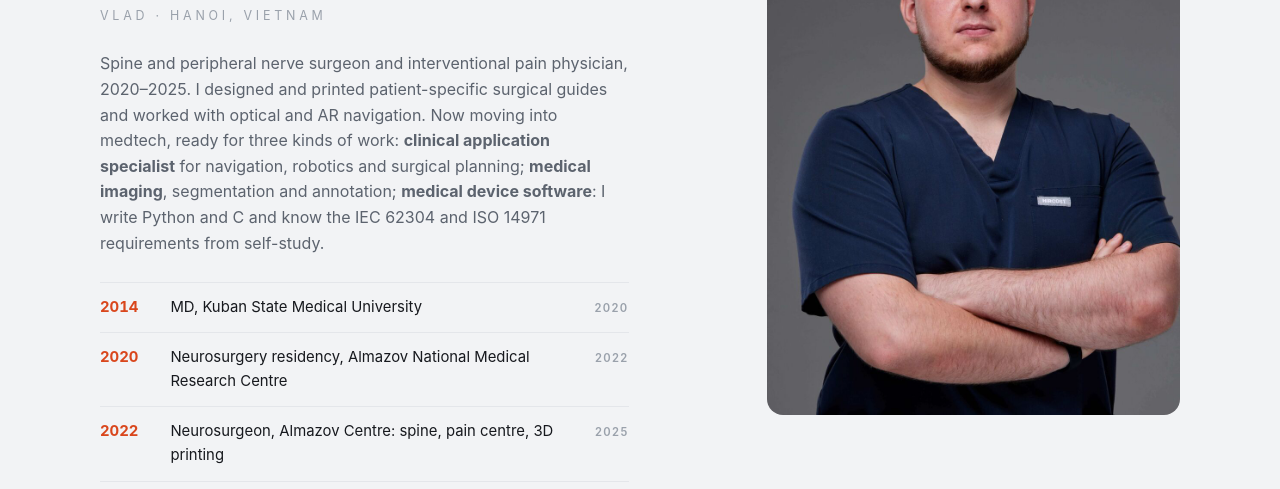
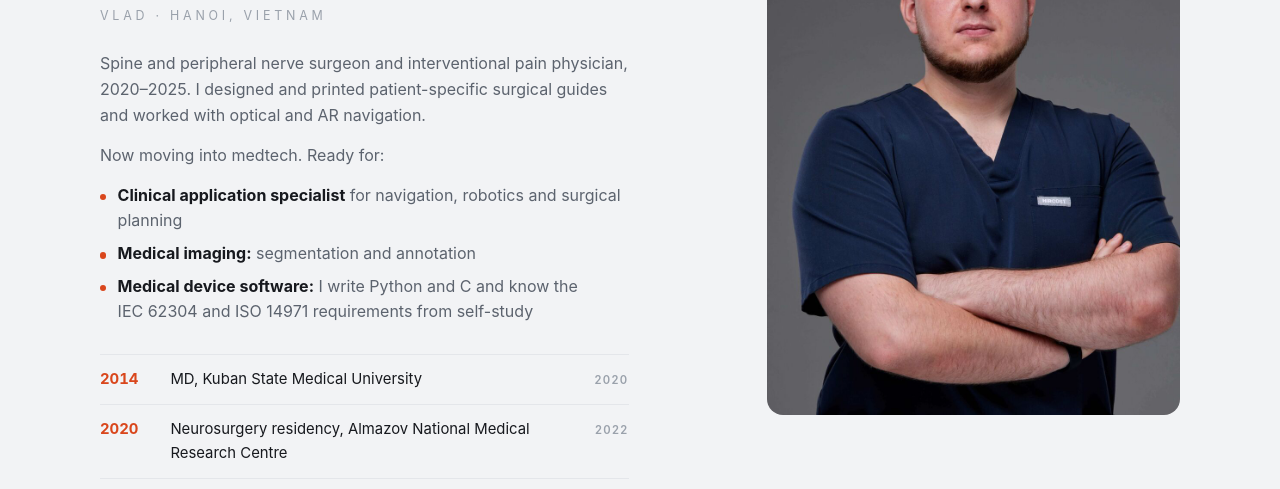
Before and after one commit to Mineevneuro/mineevneuro.github.io, a plain HTML site: page index.html in a window 1280 px wide. Shown: the part 237-726 px from the top of the page. Drawn offline with Linux system fonts and the light colour scheme.

Commit message:
Hero roles list, regulatory wording, navigation estimate

```diff
--- a/css/style.css
+++ b/css/style.css
@@ -109,6 +109,11 @@ li + li { margin-top: 0.4em; }
 .hero h1 { margin-bottom: 0.15em; }
 .hero .sub { font-size: 0.78rem; letter-spacing: 0.3em; text-transform: uppercase; color: var(--faint); margin-bottom: 1.6rem; }
 .hero .intro { color: var(--muted); max-width: 34rem; margin-bottom: 1.6rem; }
+.hero p.intro { margin-bottom: 0.9rem; }
+.hero ul.roles { list-style: none; padding: 0; margin: 0 0 1.8rem; }
+.hero ul.roles li { position: relative; padding-left: 1.1rem; margin-bottom: 0.45rem; }
+.hero ul.roles li::before { content: ""; position: absolute; left: 0; top: 0.7em; width: 0.4rem; height: 0.4rem; border-radius: 50%; background: var(--accent); }
+.hero ul.roles strong { color: var(--text); }
 .hero .photo { align-self: end; margin: 0 -1.25rem; }
 .hero .photo img { width: 100%; aspect-ratio: 4 / 5; object-fit: cover; }
 @media (min-width: 52rem) {
--- a/index.html
+++ b/index.html
@@ -34,7 +34,13 @@
       <p class="eyebrow">Neurosurgeon / Surgical planning / Medical imaging</p>
       <h1>Vladimir Mineev</h1>
       <p class="sub">Vlad · Hanoi, Vietnam</p>
-      <p class="intro">Spine and peripheral nerve surgeon and interventional pain physician, 2020–2025. I designed and printed patient-specific surgical guides and worked with optical and AR navigation. Now moving into medtech, ready for three kinds of work: <strong>clinical application specialist</strong> for navigation, robotics and surgical planning; <strong>medical imaging</strong>, segmentation and annotation; <strong>medical device software</strong>: I write Python and C and know the IEC&nbsp;62304 and ISO&nbsp;14971 requirements from self-study.</p>
+      <p class="intro">Spine and peripheral nerve surgeon and interventional pain physician, 2020–2025. I designed and printed patient-specific surgical guides and worked with optical and AR navigation.</p>
+      <p class="intro">Now moving into medtech. Ready for:</p>
+      <ul class="intro roles">
+        <li><strong>Clinical application specialist</strong> for navigation, robotics and surgical planning</li>
+        <li><strong>Medical imaging:</strong> segmentation and annotation</li>
+        <li><strong>Medical device software:</strong> I write Python and C and know the IEC&nbsp;62304 and ISO&nbsp;14971 requirements from self-study</li>
+      </ul>
       <ol class="rows" aria-label="Career">
         <li><span class="y">2014</span><span>MD, Kuban State Medical University</span><span class="label">2020</span></li>
         <li><span class="y">2020</span><span>Neurosurgery residency, Almazov National Medical Research Centre</span><span class="label">2022</span></li>
```
